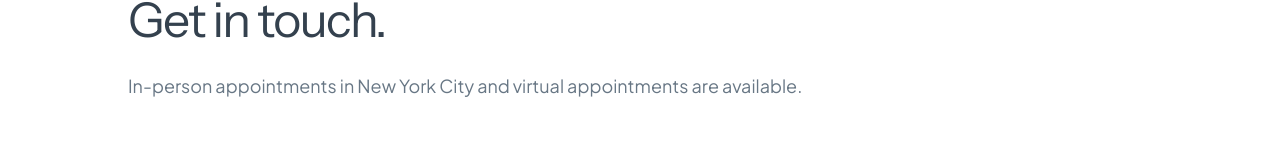
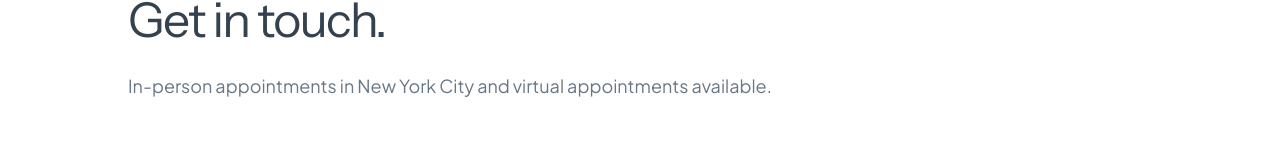
Before and after one commit to justinerothrd/justine-roth-nutrition, a Next.js app: page /contact in a window 1280 px wide. Shown: the part 183-343 px from the top of the page. Built offline with nearby package versions, Linux system fonts and the light colour scheme.

Commit message:
Fix typo in contact page description

```diff
--- a/app/contact/page.tsx
+++ b/app/contact/page.tsx
@@ -15,7 +15,7 @@ export default function ContactPage() {
 
             <p className="mt-5 text-lg leading-8 text-[#687785]">
               In-person appointments in New York City and virtual appointments
-              are available.
+              available.
             </p>
           </div>
         </div>
```
